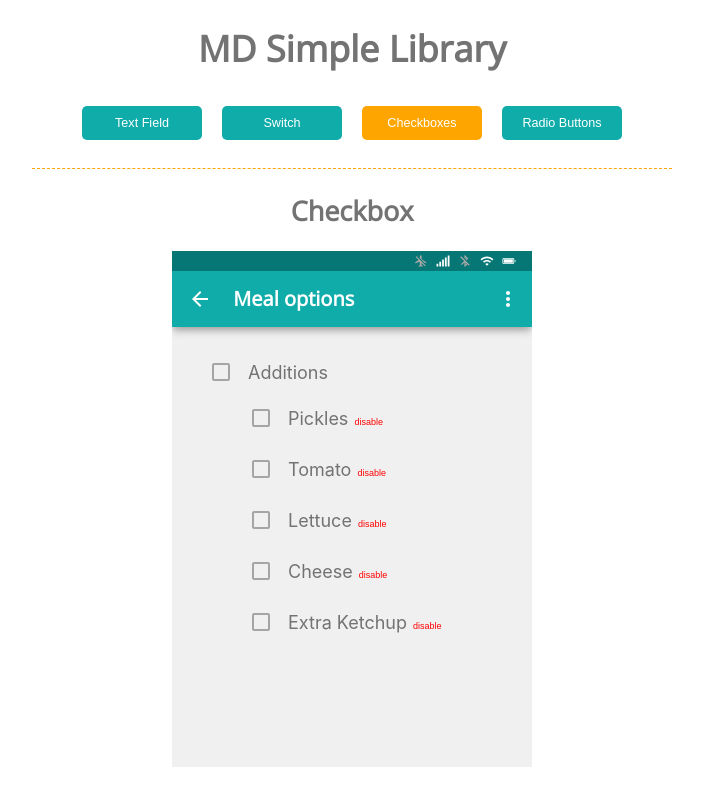
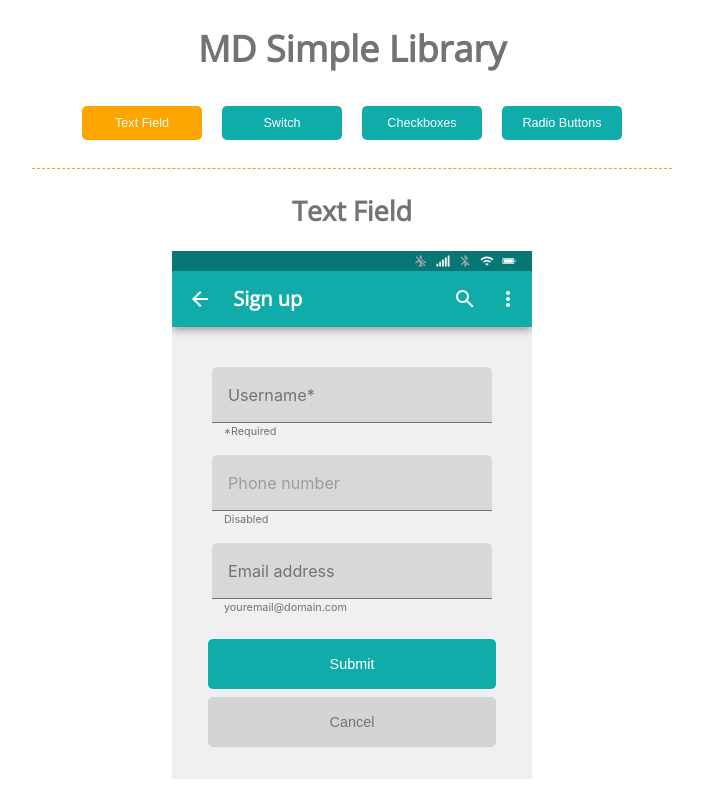
Before and after one commit to devinardya/mandatory-uxdesign1, a React (Create React App) app: page / in a window 1280 px wide. Shown: the whole page, without its empty margins (288-991 px from the left). Built offline with nearby package versions, Linux system fonts and the light colour scheme.

Commit message:
set default tab to text field

```diff
--- a/src/App.js
+++ b/src/App.js
@@ -7,7 +7,7 @@ import Radio from '../src/Radio/Radio';
 
 function App() {
 
-  const [tab, updateTab] = useState("checkboxes");
+  const [tab, updateTab] = useState("text");
 
   const tabChange = (inputTab) => {
       updateTab(inputTab);
```
